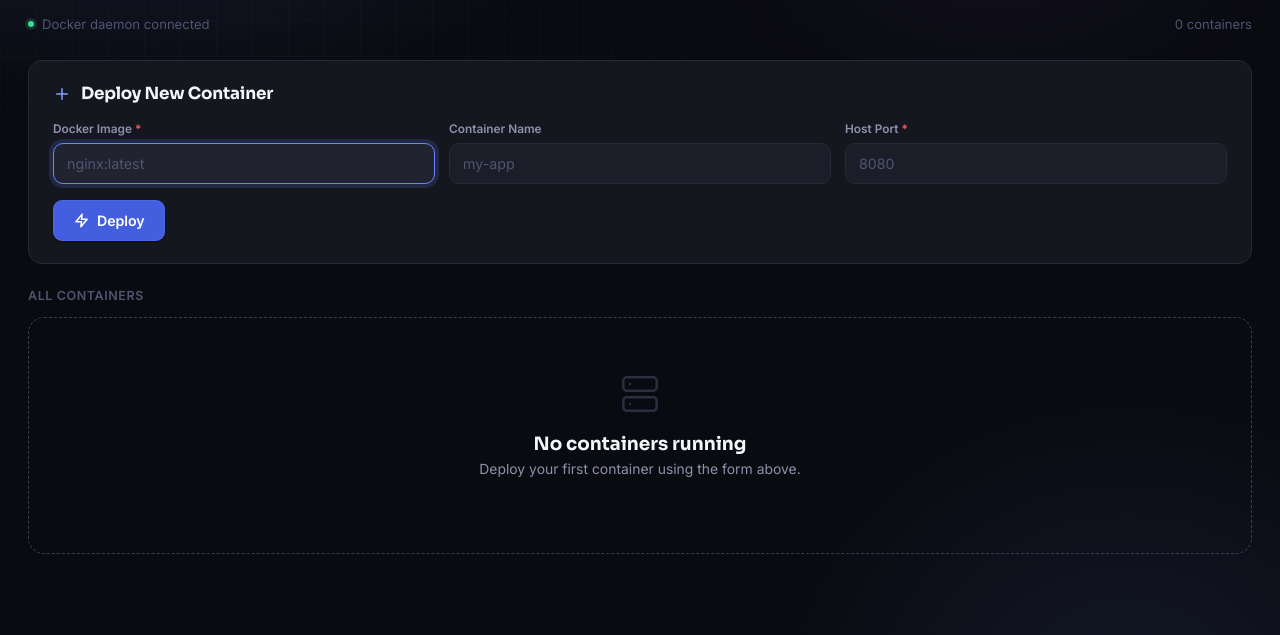
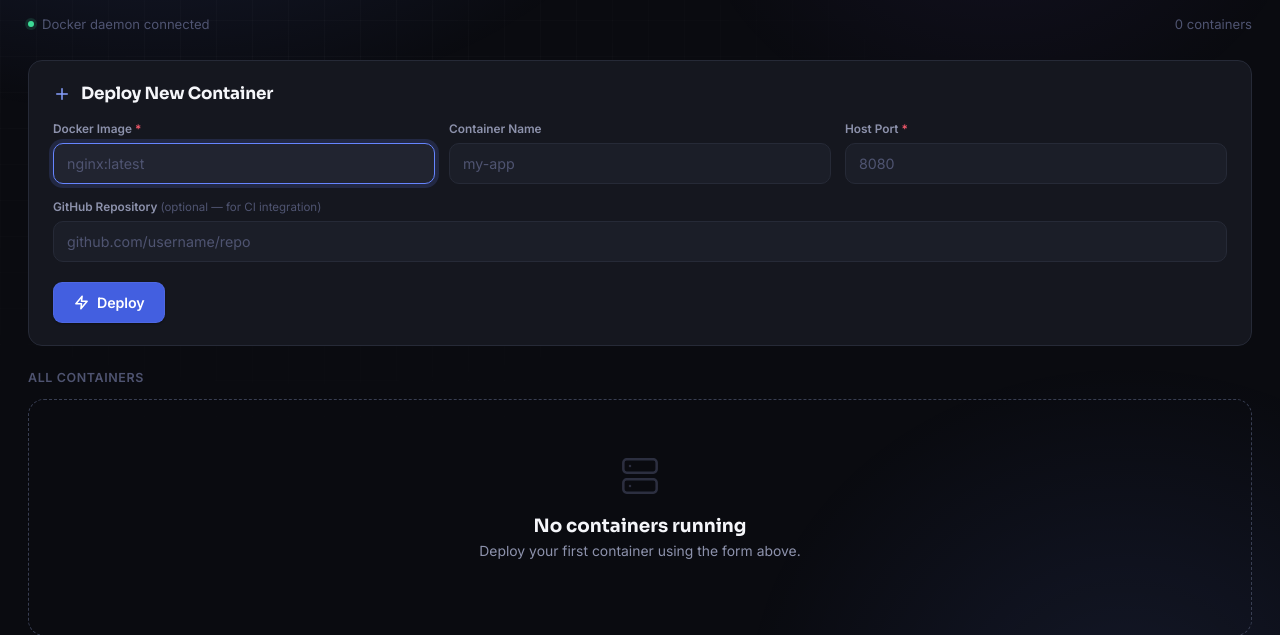
Before and after one commit to MuneebRather/exploy, a Flask app: page /dashboard in a window 1280 px wide. Shown: the part 160-795 px from the top of the page. Run offline with Flask 3, Linux system fonts and the light colour scheme; the visitor is signed in with stand-in values (Sample User, id 1).

Commit message:
Level 2 - Add GitHub repository field to deploy form

```diff
--- a/app.py
+++ b/app.py
@@ -94,6 +94,7 @@ def deploy():
     image = request.form.get('image', '').strip()
     name = request.form.get('name', '').strip()
     port = request.form.get('port', '').strip()
+    repo = request.form.get('repo', '').strip()
 
     # ── Validation ──────────────────────────
     if not image:
@@ -136,7 +137,10 @@ def deploy():
             run_kwargs['name'] = name
 
         container = client.containers.run(**run_kwargs)
-        flash(f'Container "{container.name}" deployed successfully on port {port_int}.', 'success')
+        msg = f'Container "{container.name}" deployed successfully on port {port_int}.'
+        if repo:
+            msg += f' Linked to {repo}.'
+        flash(msg, 'success')
     except docker.errors.ImageNotFound:
         flash(f'Image "{image}" not found. Pull it first or check the name.', 'error')
     except docker.errors.APIError as e:
--- a/templates/dashboard.html
+++ b/templates/dashboard.html
@@ -400,6 +400,10 @@
   .deploy-btn.loading { pointer-events: none; color: transparent; }
   .deploy-btn.loading .spinner { display: block; }
 
+    #deployForm .deploy-btn {
+    margin-top: 20px;
+  }
+
   .spinner {
     display: none;
     position: absolute;
@@ -723,6 +727,10 @@
             <input type="number" id="port" name="port" placeholder="8080" min="1" max="65535" required/>
           </div>
         </div>
+        <div class="field" style="margin-top:14px;">
+          <label for="repo">GitHub Repository <span style="color:var(--text-3);font-size:.72rem;font-weight:400;">(optional — for CI integration)</span></label>
+          <input type="text" id="repo" name="repo" placeholder="github.com/username/repo"/>
+        </div>
         <button type="submit" class="deploy-btn" id="deployBtn">
           <svg width="15" height="15" viewBox="0 0 24 24" fill="none" stroke="currentColor" stroke-width="2.5" stroke-linecap="round" stroke-linejoin="round">
             <polygon points="13 2 3 14 12 14 11 22 21 10 12 10 13 2"/>
```
